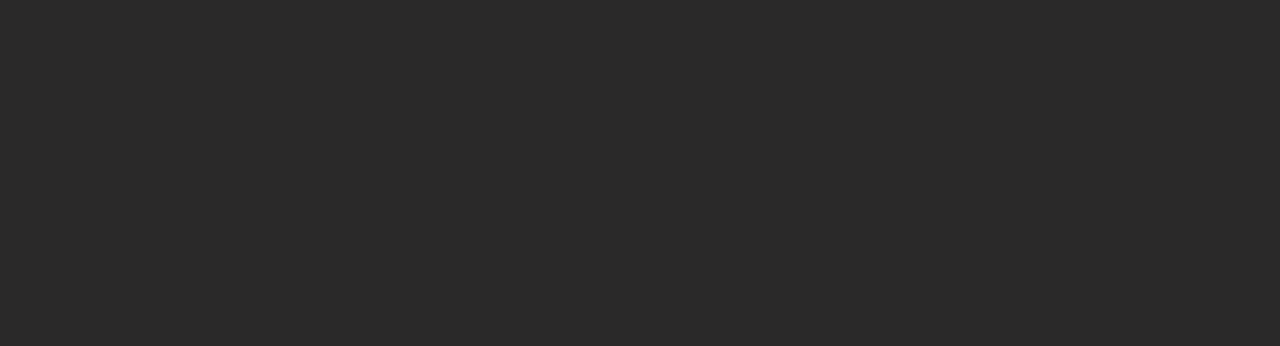
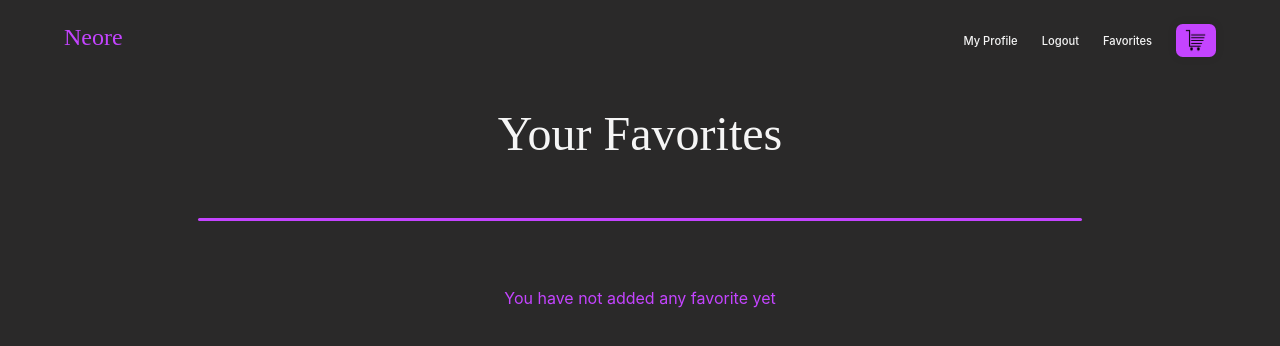
Before and after one commit to edvigedev/neore-shop, a React (Vite) app in the folder neore-shop/: page /neore-shop/favorites in a window 1280 px wide. Before the commit this address had no page. Shown: the top 346 px of the page. Built offline with nearby package versions, Linux system fonts and the light colour scheme.

Commit message:
feat(FavoritesContainer.tsx) implement favorites page

```diff
--- /dev/null
+++ b/neore-shop/src/components/FavoritesContainer/FavoritesContainer.css
@@ -0,0 +1,25 @@
+.favorites-cards-container {
+  margin-left: 20%;
+  margin-right: 20%;
+  margin-top: 4%;
+  display: flex;
+  justify-content: center;
+}
+
+.favorites-cards-container p {
+  color: #c444ff;
+}
+
+.favorites-cards-container-list {
+  display: flex;
+  flex-wrap: wrap;
+  justify-content: space-around;
+  margin: 0;
+  padding: 0;
+  list-style: none;
+  width: 80%;
+}
+
+.favorites-cards-container-list li {
+  list-style: none;
+}
--- /dev/null
+++ b/neore-shop/src/components/FavoritesContainer/FavoritesContainer.tsx
@@ -0,0 +1,28 @@
+import { useFavorites } from '../../hooks/useFavorites';
+import Card from '../Card/Card';
+import './FavoritesContainer.css';
+
+export default function FavoritesContainer() {
+  const { addFavorite, isFavorite, favorites, removeFavorite } = useFavorites();
+
+  return (
+    <section className="favorites-cards-container">
+      {favorites.length === 0 ? (
+        <p> You have not added any favorite yet </p>
+      ) : (
+        <ul className="favorites-cards-container-list">
+          {favorites.map((product) => (
+            <li key={product.id}>
+              <Card
+                product={product}
+                addFavorite={addFavorite}
+                isFavorite={isFavorite}
+                removeFavorite={removeFavorite}
+              />
+            </li>
+          ))}
+        </ul>
+      )}
+    </section>
+  );
+}
--- a/neore-shop/src/hooks/useFavorites.ts
+++ b/neore-shop/src/hooks/useFavorites.ts
@@ -28,8 +28,6 @@
   };
 
   const isFavorite = (productId: number): boolean => {
-    // ---- START of temporary debug
-
     const result = favorites.some((fav) => {
       return fav.id === productId;
     });
--- a/neore-shop/src/main.tsx
+++ b/neore-shop/src/main.tsx
@@ -4,6 +4,7 @@
 
 import App from './App.tsx';
 import ProductDetails from './pages/ProductDetails/ProductDetails.tsx';
+import Favorites from './pages/Favorites/Favorites.tsx';
 
 createRoot(document.getElementById('root')!).render(
   <StrictMode>
@@ -11,6 +12,7 @@
       <Routes>
         <Route index element={<App />} />
         <Route path="/products/:id" element={<ProductDetails />} />
+        <Route path="/favorites" element={<Favorites />} />
       </Routes>
     </BrowserRouter>
   </StrictMode>
--- /dev/null
+++ b/neore-shop/src/pages/Favorites/Favorites.css
@@ -0,0 +1,25 @@
+.favorites-container {
+  display: flex;
+  flex-direction: column;
+  align-items: center;
+}
+
+.favorites-title {
+  font-size: 3em;
+  font-family: Newsreader, serif;
+  font-weight: 400;
+  text-align: center;
+  color: #f5f5f5;
+}
+
+.favorites-horizontal-divider {
+  height: 3px;
+  width: 70%;
+  border-radius: 10px;
+  background-color: #c444ff;
+  margin-top: 2%;
+  margin-bottom: 2%;
+  -webkit-appearance: none;
+  appearance: none;
+  border: none;
+}
--- /dev/null
+++ b/neore-shop/src/pages/Favorites/Favorites.tsx
@@ -0,0 +1,16 @@
+import FavoritesContainer from '../../components/FavoritesContainer/FavoritesContainer';
+import NavBar from '../../components/Navbar/NavBar';
+import './Favorites.css';
+
+export default function Favorites() {
+  return (
+    <div>
+      <NavBar />
+      <div className="favorites-container">
+        <h1 className="favorites-title">Your Favorites</h1>
+      </div>
+      <hr className="favorites-horizontal-divider" />
+      <FavoritesContainer />
+    </div>
+  );
+}
```
